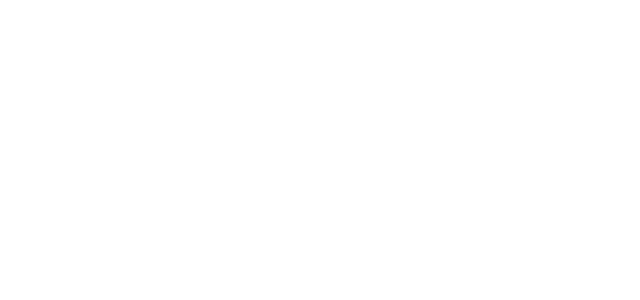
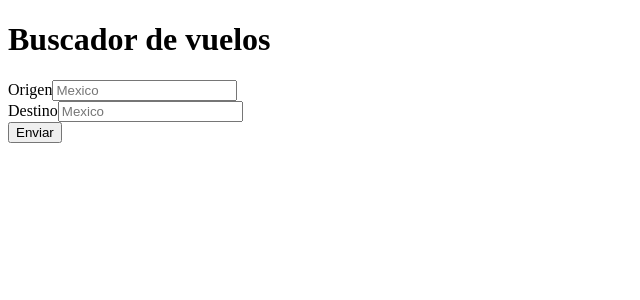
Before and after one commit to mavuriel/react-proyecto-final-vuelos, a React (Vite) app: page / in a window 1280 px wide. Shown: the top 300 px of the page, without its empty margins (0-640 px from the left). Built offline with nearby package versions, Linux system fonts and the light colour scheme.

Commit message:
Add formik form

```diff
--- a/package.json
+++ b/package.json
@@ -14,6 +14,7 @@
   "dependencies": {
     "@natscale/react-calendar": "^0.0.0-beta.26",
     "dayjs": "^1.11.4",
+    "formik": "^2.2.9",
     "react": "^18.2.0",
     "react-dom": "^18.2.0"
   },
--- a/src/App.jsx
+++ b/src/App.jsx
@@ -5,7 +5,83 @@
 // import DualCalendar from './components/DualCalendar'
 // import useDataClient from './hooks/useDataClient'
 
+import { ErrorMessage, Field, Form, Formik } from 'formik'
+import { useState } from 'react'
+
 function App() {
+  const [formSend, setFormSend] = useState(false)
+
+  return (
+    <>
+      <h1>Buscador de vuelos</h1>
+
+      <Formik
+        initialValues={{
+          origen: '',
+          destino: '',
+        }}
+        validate={({ origen, destino }) => {
+          const errors = {}
+
+          if (!origen) errors.origen = 'Ingresa un origen'
+          if (!destino) errors.destino = 'Ingresa un destino'
+
+          return errors
+        }}
+        onSubmit={(valores, { resetForm }) => {
+          // TODO: necesito limpiar el form??
+          resetForm()
+          console.log('formulario enviado')
+          console.table(valores)
+          // TODO: hacer la consulta a la api
+
+          setFormSend(true)
+
+          // console.log({ loading, data })
+
+          // if (!loading) setFormSend(false)
+        }}
+      >
+        {({ errors, isSubmitting }) => (
+          <Form action='/test'>
+            <div>
+              <label htmlFor='origen'>Origen</label>
+              <Field
+                type='text'
+                id='origen'
+                name='origen'
+                placeholder='Mexico'
+              />
+              <ErrorMessage
+                name='origen'
+                component={() => <div>{errors.origen}</div>}
+              />
+            </div>
+            <div>
+              <label htmlFor='destino'>Destino</label>
+              <Field
+                type='text'
+                id='destino'
+                name='destino'
+                placeholder='Mexico'
+              />
+              <ErrorMessage
+                name='destino'
+                component={() => <div>{errors.destino}</div>}
+              />
+            </div>
+            <button
+              type='submit'
+              disabled={isSubmitting}
+            >
+              Enviar
+            </button>
+            {formSend && <p>Realizando la consulta</p>}
+          </Form>
+        )}
+      </Formik>
+    </>
+  )
   // return <FlightMockOption />
   /* return (
     <>
```
